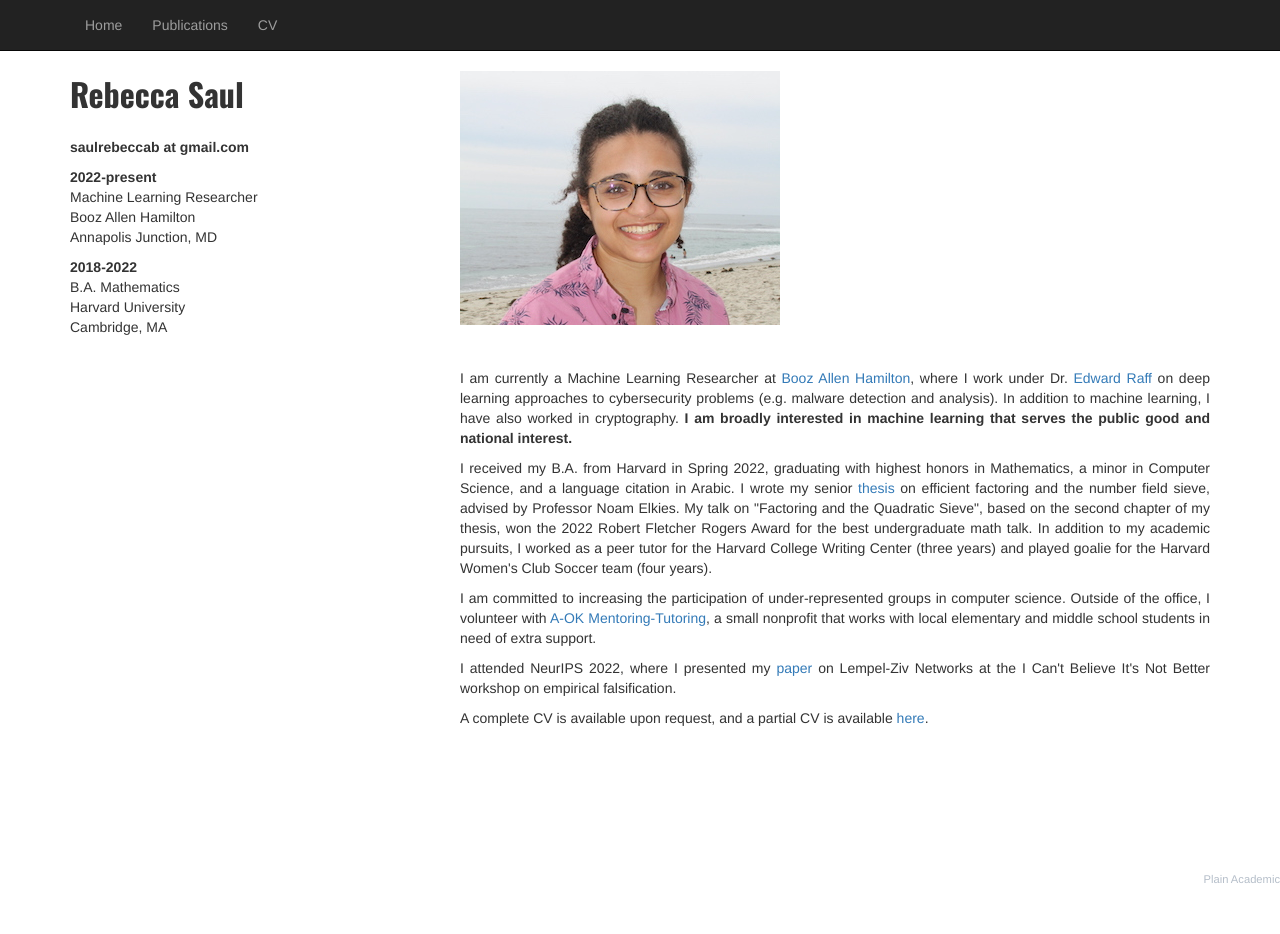
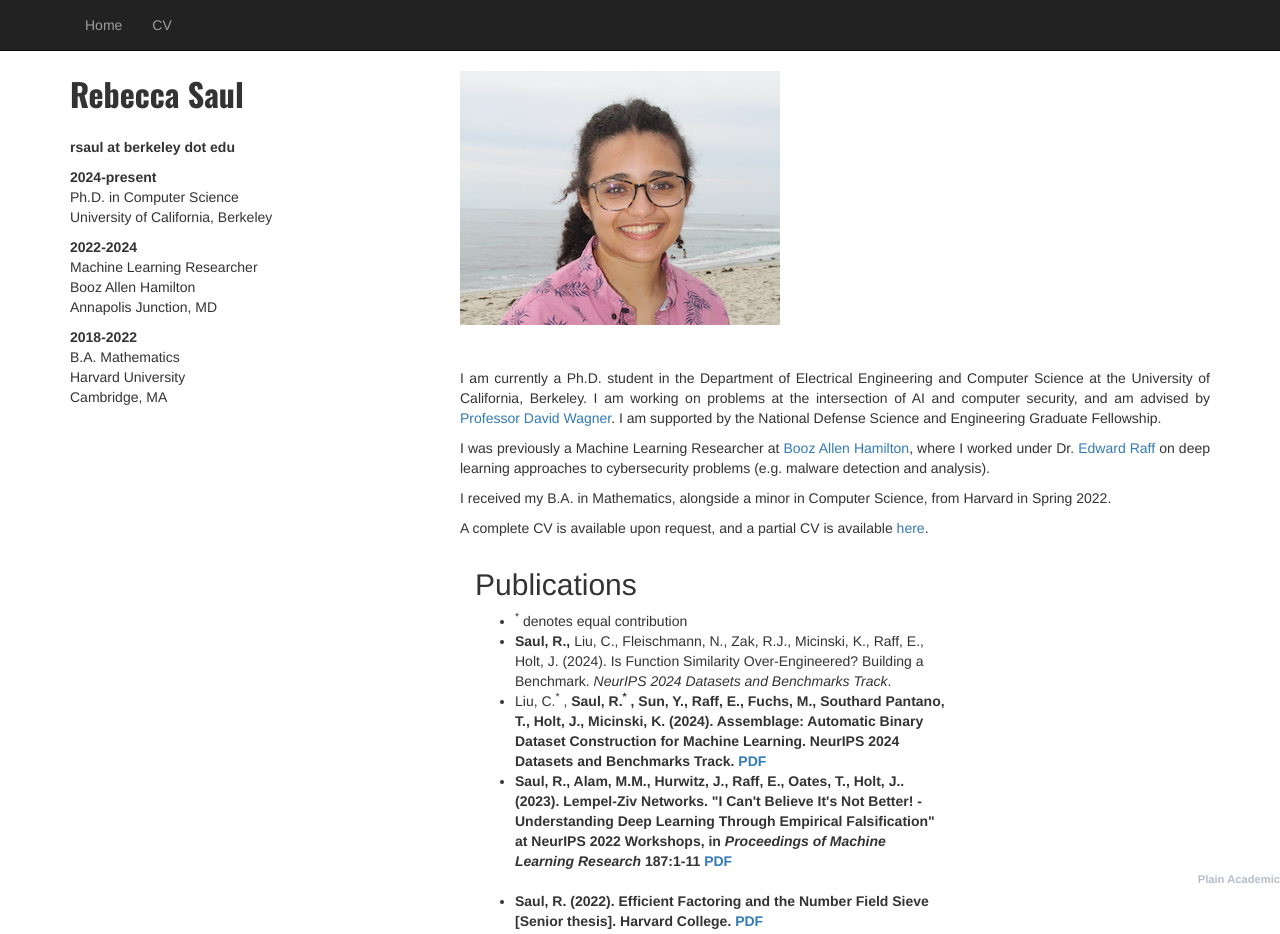
Before and after one commit to rbsaul/rbsaul.github.io, a plain HTML site: page index.html in a window 1280 px wide. Before the commit the page ends 887 px from the top, so only its background shows below. Drawn offline with nearby package versions, Linux system fonts and the light colour scheme.

Commit message:
updates october 2024

```diff
--- a/index.html
+++ b/index.html
@@ -35,7 +35,7 @@
 		  <ul class="nav navbar-nav">
 				  <li><a href="index.html">Home</a></li>
 				  <!-- ><li><a href="#">Projects</a></li> -->
-				  <li><a href="publications.html">Publications</a></li>
+				  <!-- <li><a href="publications.html">Publications</a></li> -->
 				  <li><a href="./saul_CV.pdf">CV</a></li>
 		  </ul>
 		</div>
@@ -50,8 +50,14 @@
         	<!-- Contact Info on the Sidebar -->
             <div class="col-md-4" style='padding-bottom:20px'>
                 <div style="font-family: 'Oswald', sans-serif; font-size: 32px;"><b>Rebecca Saul</b></div><br>
-                <p><b>saulrebeccab at gmail.com</b><br>
-                <p> <b> 2022-present </b> <br>
+                <p><b>rsaul at berkeley dot edu</b><br>
+
+                <p> <b> 2024-present </b> <br>
+                Ph.D. in Computer Science<br>
+                University of California, Berkeley<br>
+                <p>
+
+                <p> <b> 2022-2024 </b> <br>
                 Machine Learning Researcher<br>
                 Booz Allen Hamilton<br>
                 Annapolis Junction, MD<br>
@@ -76,55 +82,76 @@
                 <img class="img-responsive" src="photo.gif" alt=""><br>
 
                 <div style="margin-top:3%; text-align:justify;">
-					<p> I am currently a Machine Learning Researcher at
+                	<p> I am currently a Ph.D. student in the Department of Electrical
+                	    Engineering and Computer Science at the University of California,
+                	    Berkeley. I am working on problems at the intersection of AI and computer
+                	    security, and am advised by <a href="https://people.eecs.berkeley.edu/~daw/">
+                	    Professor David Wagner</a>. I am supported by the National Defense
+                	    Science and Engineering Graduate Fellowship.
+
+					<p> I was previously a Machine Learning Researcher at
 						<a href="https://www.boozallen.com/insights/ai.html#machinelearning">
-					    Booz Allen Hamilton</a>, where I work under Dr.
+					    Booz Allen Hamilton</a>, where I worked under Dr.
 					    <a href="https://scholar.google.com/citations?user=debM2bUAAAAJ&hl=en">
 					    Edward Raff</a> on deep learning
 					    approaches to cybersecurity problems (e.g. malware detection and
-					    analysis). In addition to machine learning, I have also worked in
-					    cryptography. <strong> I am broadly interested in machine learning
-					    that serves the public good and national interest. </strong>
+					    analysis).
 					</p>
 
-					<p>I received my B.A. from Harvard in Spring 2022, graduating with
-					   highest honors in Mathematics, a minor in Computer Science, and
-					   a language citation in Arabic. I wrote my senior
-					   <a href="./efficient-factoring.pdf">thesis</a> on
-					   efficient factoring and the number field sieve, advised by
-					   Professor Noam Elkies. My talk on "Factoring and the Quadratic Sieve",
-					   based on the second chapter of my thesis, won the 2022 Robert Fletcher
-					   Rogers Award for the best undergraduate math talk. In addition to my
-					   academic pursuits,
-					   I worked as a peer tutor for the Harvard College Writing Center
-					   (three years) and played goalie for the Harvard Women's Club Soccer
-					   team (four years).
-					</p>
-
-					<p>
-					    I am committed to increasing the participation of under-represented
-					    groups in computer science. Outside of the office, I
-					    volunteer with <a href="https://www.aokmentor.org/">
-					    A-OK Mentoring-Tutoring</a>, a small nonprofit that
-					    works with local elementary and middle school students in need of
-					    extra support.
-					</p>
-
-					<p>
-					    I attended NeurIPS 2022, where I presented my
-					    <a href="https://proceedings.mlr.press/v187/saul23a/saul23a.pdf"> paper </a>
-					    on Lempel-Ziv Networks at the I Can't Believe It's Not Better
-					    workshop on empirical falsification.
+					<p>I received my B.A. in Mathematics, alongside a minor in Computer
+					   Science, from Harvard in Spring 2022.
 					</p>
 
 					<p>
 					 	A complete CV is available upon
 					    request, and a partial CV is available
-					    <a href="./saul_CV.pdf">here</a>.
+					    <a href="./saul_CV_latest.pdf">here</a>.
 					</p>
 
+                </div>
 
-                </div>
+                <!-- Publications -->
+            	<div class="col-md-8" style="height: 100vh;">
+                	<h2 id="publications">Publications</h2>
+
+                	<!-- <strong>Peer-reviewed</strong><br/> -->
+                	<ul>
+
+                	<li> <sup>*</sup> denotes equal contribution </li>
+
+                	<li>
+                	<strong> Saul, R., </strong> Liu, C., Fleischmann, N., Zak, R.J., Micinski, K.,
+                	Raff, E., Holt, J. (2024). Is Function Similarity Over-Engineered? Building
+               		a Benchmark. <i> NeurIPS 2024 Datasets and Benchmarks Track</i>.
+               		</li>
+
+                	<li>
+                	Liu, C.<sup>*</sup> , <strong> Saul, R.<sup>*</sup> <strong>, Sun, Y.,
+                	Raff, E., Fuchs, M., Southard Pantano, T., Holt, J., Micinski, K. (2024).
+                	Assemblage: Automatic Binary Dataset Construction for Machine Learning.
+                	<it> NeurIPS 2024 Datasets and Benchmarks Track.</it>
+                	<a class="paper" href="https://arxiv.org/pdf/2405.03991">PDF</a>
+                	</li>
+
+                	<li>
+                	<strong> Saul, R., </strong> Alam, M.M., Hurwitz, J., Raff, E., Oates, T., Holt, J.. (2023).
+                	Lempel-Ziv Networks. "I Can't Believe It's Not Better! - Understanding Deep
+                	Learning Through Empirical Falsification" at NeurIPS 2022 Workshops, in
+                	<i>Proceedings of Machine Learning Research</i> 187:1-11
+                	<a class="paper" href="https://proceedings.mlr.press/v187/saul23a/saul23a.pdf">PDF</a>
+                	</li>
+
+                	<br>
+
+                	<li>
+                	<strong> Saul, R. </strong> (2022). Efficient Factoring and the Number Field Sieve
+                	[Senior thesis]. Harvard College. <a href="./efficient-factoring.pdf">PDF</a>
+                	</li>
+
+                	</ul>
+
+            	</div>
+
             </div>
 
 
```
Also changed, not shown: publications.html (+17 -0 lines), 2 other files.
